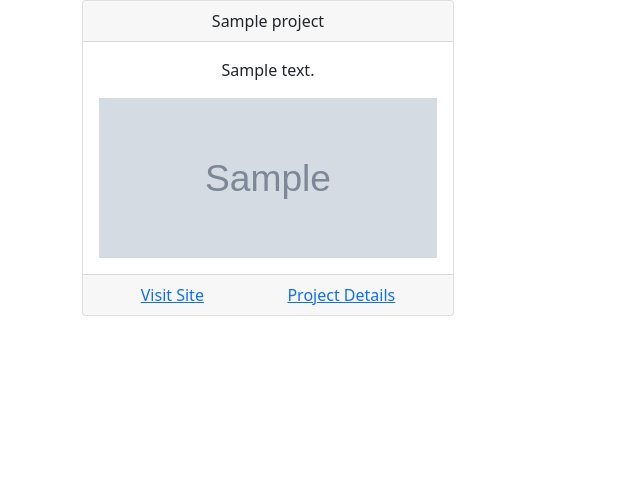
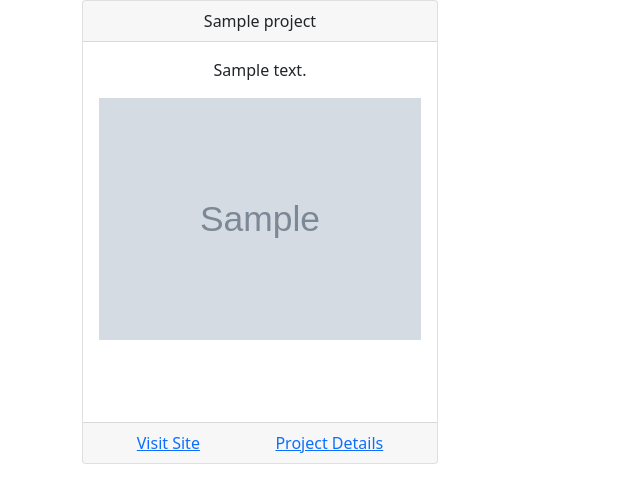
Before and after one commit to MalombaKevin/Numero-0, a Django app: page / in a window 1280 px wide. Shown: the part 56-559 px from the top of the page, without its empty margins (0-640 px from the left). Run offline with Django 4.2, Linux system fonts and the light colour scheme; a user stored in the database is signed in; tables that the repository leaves empty hold one stand-in row (values such as "Sample post"); grey boxes marked "Sample" are stand-in pictures; some libraries are stand-ins or nearby versions.

Commit message:
feat:update template

```diff
--- a/numeroapp/templates/index.html
+++ b/numeroapp/templates/index.html
@@ -11,27 +11,30 @@
 <body>
     {% include 'navbar.html' %}
     <div class="container">
+        <div class="row">
 
-    {% for project in projects%}
+        {% for project in projects%}
     <div class="col-md-4">
-        <div class="card" align="center">
+
+        <div class="card" align="center" style="height:29rem">
             <div class="card-header">{{project.title}} </div>
             <div class="card-body">
                 <p>{{project.description}}</p>
-                <img src="{{project.image_project.url}}" style="width:100%; height:10rem" alt="{{project.title}}">
+                <img src="{{project.image_project.url}}" style="width:100%;" alt="{{project.title}}">
             </div>
             <div class="card-footer" style="display:flex;justify-content:space-around">
                 <a href="{{project.url}}" target="blank">Visit Site</a>
-                <a href="{{project.url}}" target="blank">Project Details</a>
+                <a href="{%url 'details' project.id%}" target="_self">Project Details</a>
 
             </div>
         </div>
 
 
     </div>
+    {%endfor%}
 
 
-    {%endfor%}
+</div>
 </div>
 
 
```
